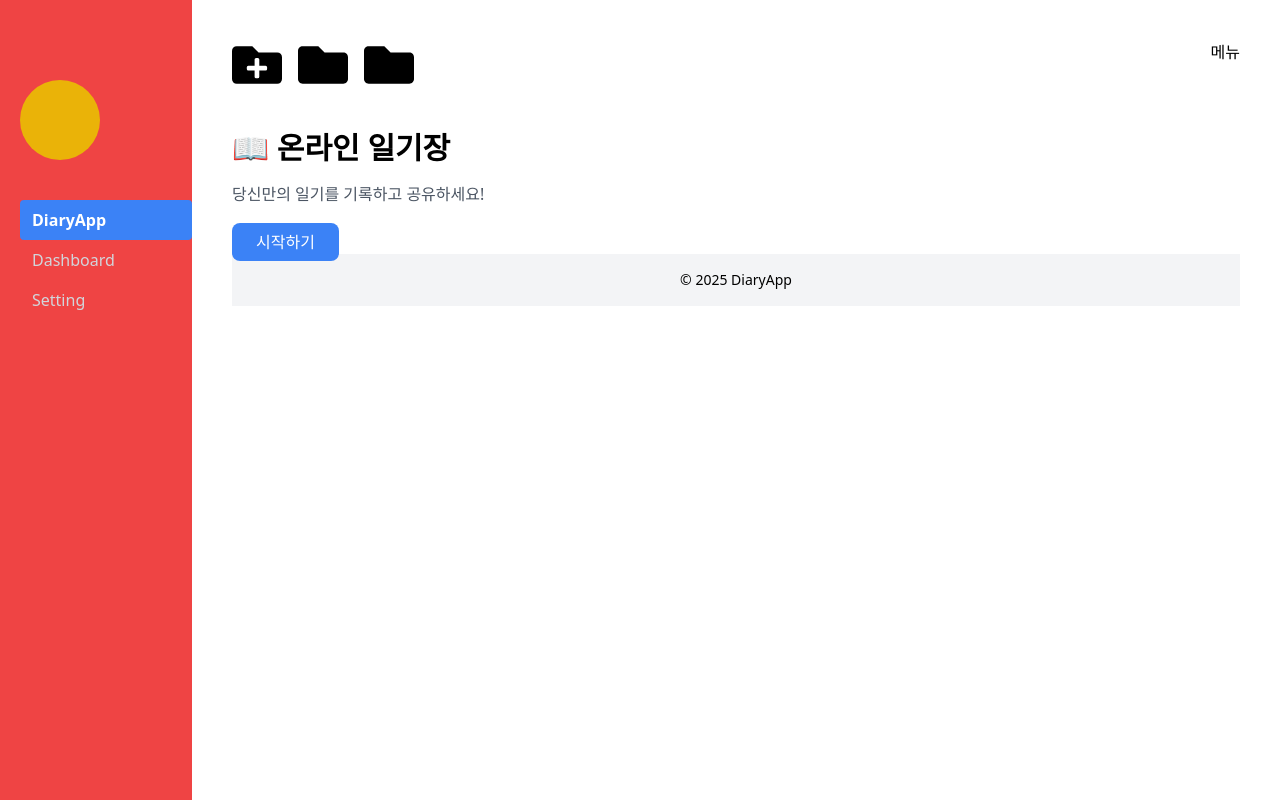
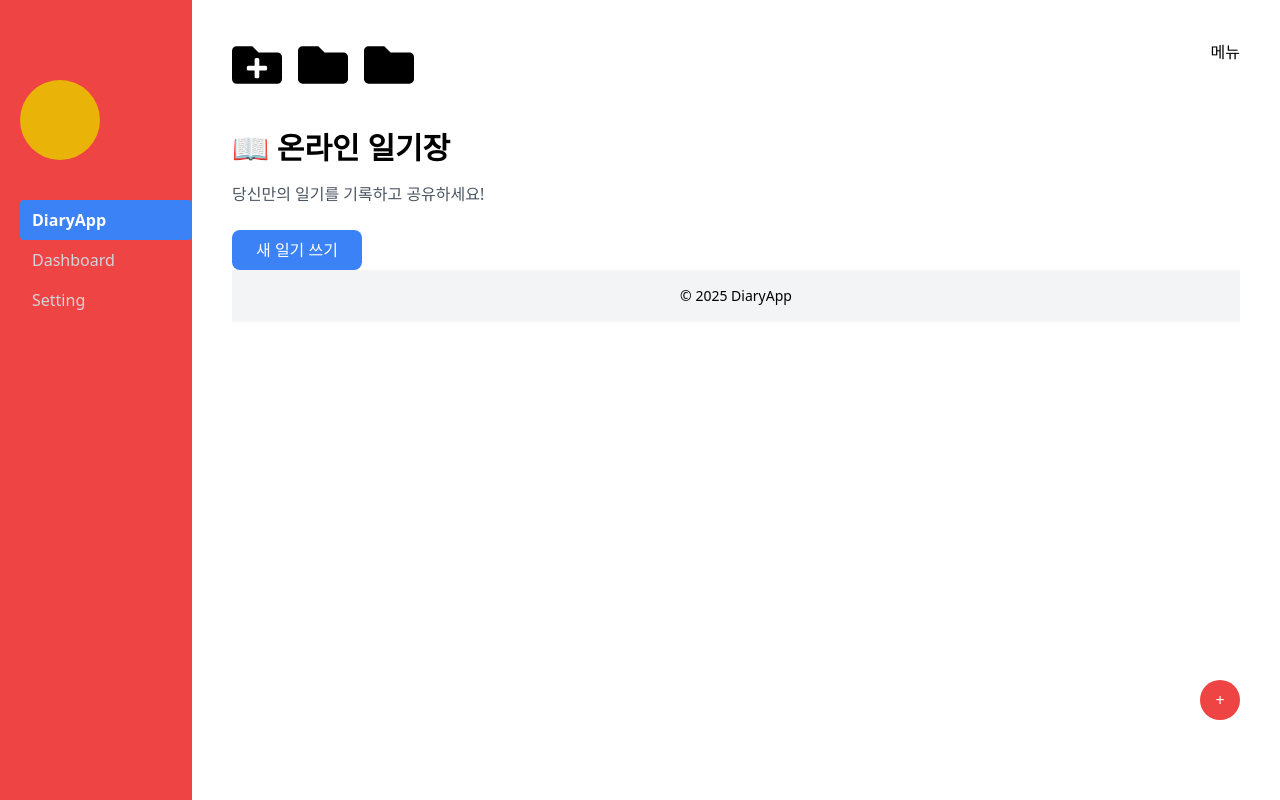
Before and after one commit to doubleTomato/onlinediary, a Next.js app in the folder diary-app/: page / in a window 1280 px wide. Built offline with nearby package versions, Linux system fonts and the light colour scheme.

Commit message:
[add] 일기 추가 버튼 및 아래에 플로팅 버튼 추가

```diff
--- a/diary-app/app/page.tsx
+++ b/diary-app/app/page.tsx
@@ -4,9 +4,10 @@ export default function Home() {
       <div>
         <h1 className="text-3xl font-bold mb-4">📖 온라인 일기장</h1>
         <p className="text-gray-600 mb-6">당신만의 일기를 기록하고 공유하세요!</p>
-        <a href="/dashboard" className="px-6 py-2 bg-blue-500 text-white rounded-lg">
-          시작하기
-        </a>
+        <button className="px-6 py-2 bg-blue-500 text-white rounded-lg">
+           새 일기 쓰기
+        </button>
+        <button className="rounded-full bg-red-500 w-10 h-10 text-white fixed bottom-20 right-10 align-middle">+</button>
       </div>
       </>
     );
```
